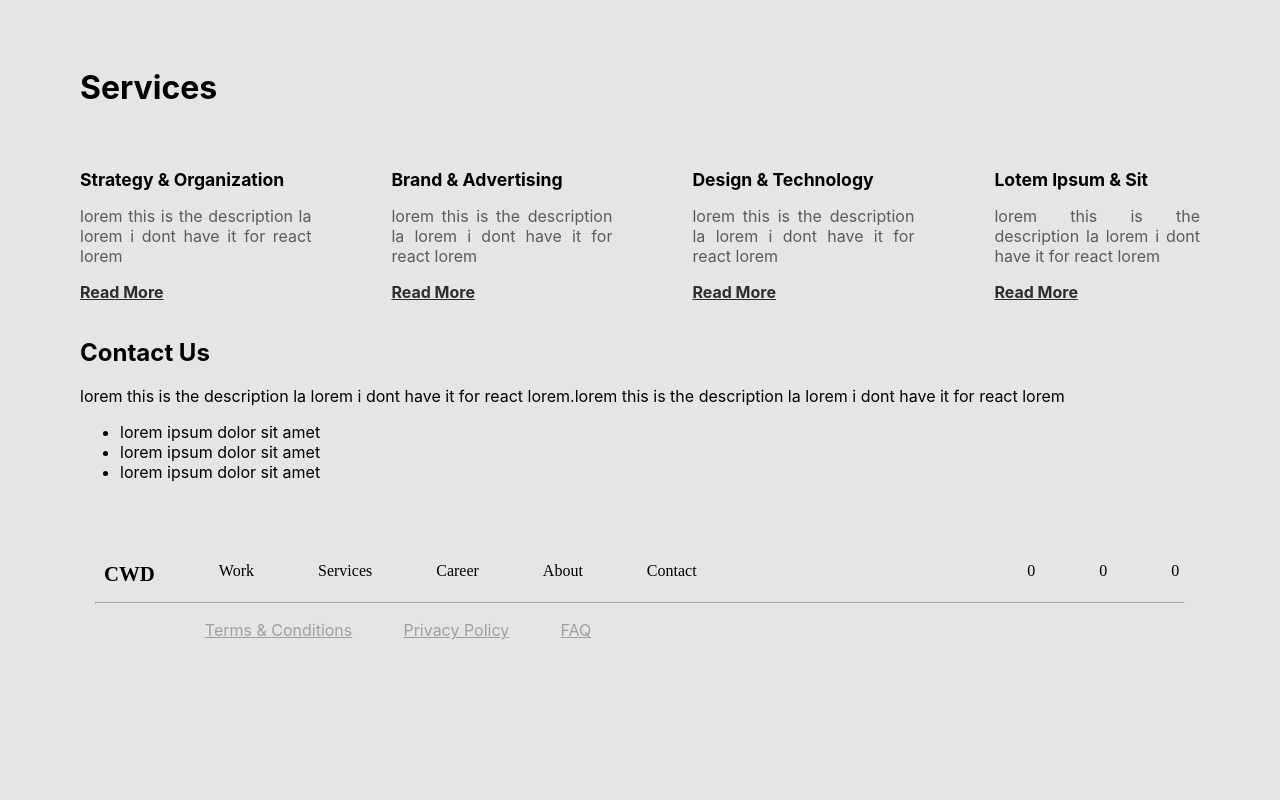
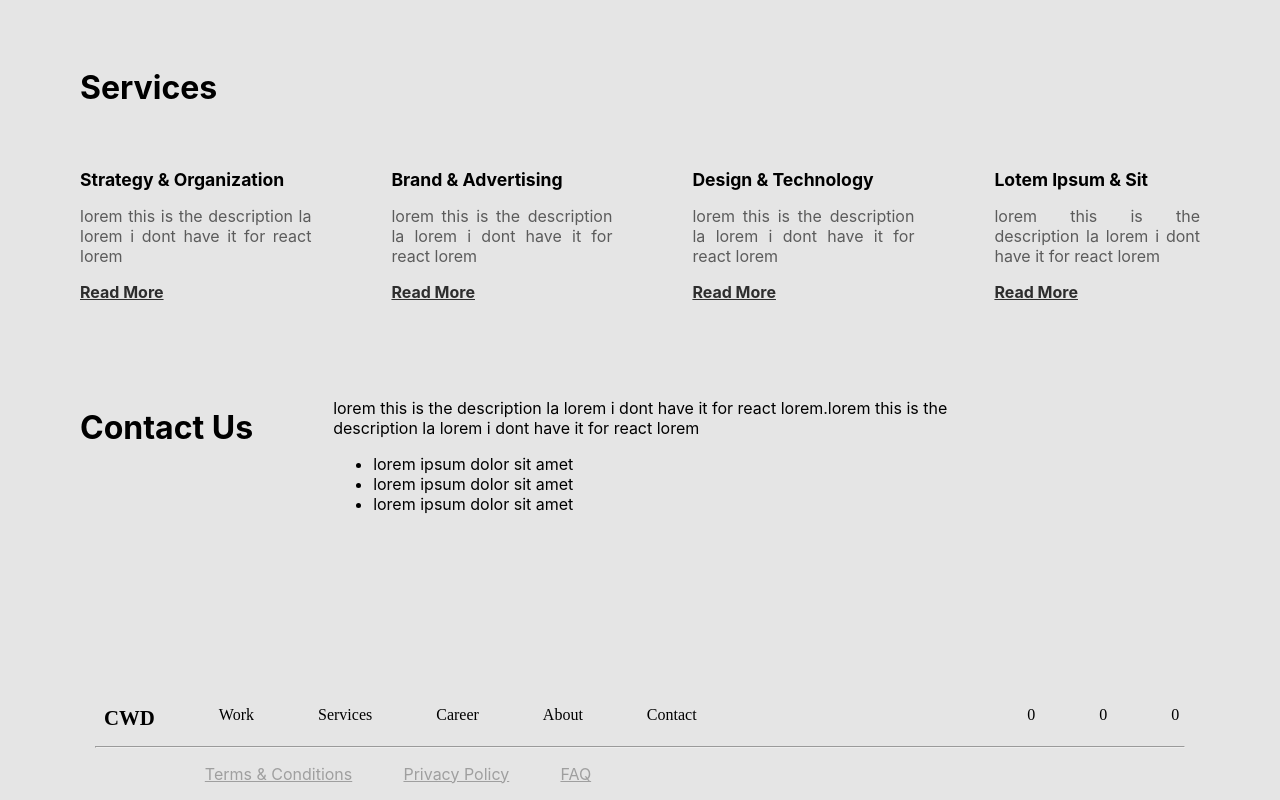
Before and after one commit to ltramos7/cwd-website-fe, a React (Create React App) app: page /about in a window 1280 px wide. Shown: the part 1983-2783 px from the top of the page. Before the commit the page ends 2639 px from the top, so only its background shows below. Built offline with nearby package versions, Linux system fonts and the light colour scheme.

Commit message:
about contact us styling

```diff
--- a/src/components/about/index.js
+++ b/src/components/about/index.js
@@ -86,13 +86,13 @@ class About extends React.Component{
                     </div>
                 </div>
 
-                <div>
-                    <h1>Contact Us</h1>
-                    <div>
+                <div className='about__contact'>
+                    <h1 className='about__contact-us'>Contact Us</h1>
+                    <div className='about__contact-text'>
                         <p>
                             lorem this is the description la lorem i dont have it for react lorem.lorem this is the description la lorem i dont have it for react lorem
                         </p>
-                        <ul>
+                        <ul className='about__contact-list'>
                             <li>lorem ipsum dolor sit amet</li>
                             <li>lorem ipsum dolor sit amet</li>
                             <li>lorem ipsum dolor sit amet</li>
--- a/src/scss/_about.scss
+++ b/src/scss/_about.scss
@@ -1,5 +1,5 @@
 .about {
-    padding: 2rem 5rem 3rem 5rem;
+    padding: 2rem 5rem 10rem 5rem;
     font: $paragraph-font;
 
     &__main-title {
@@ -149,4 +149,24 @@
         }
     }
 
+    &__contact {
+        display: grid;
+        grid-template: 'left left right right right';
+        grid-gap: 5rem;
+        padding-top: 4rem;
+
+        &-us {
+            grid-area: 'left';
+            font-weight: bolder;
+            font-size: 2rem;
+        }
+
+        &-text {
+            grid-area: 'right';
+        }
+
+        // &-list {
+        //     font-size: 3rem;
+        // }
+    }
 }
```
